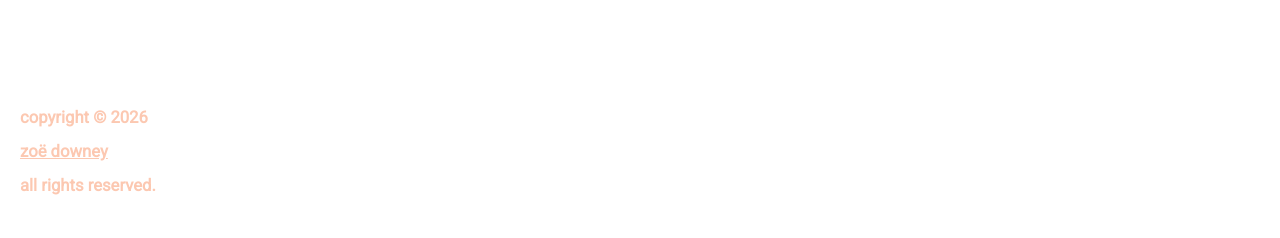
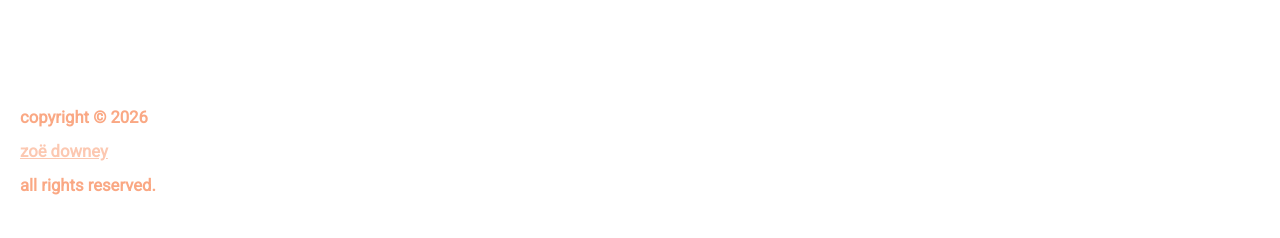
Before and after one commit to zoeurl/zoedowney.github.io, a Jekyll site: the page built from index.html, in a window 1280 px wide. Shown: the part 3132-3370 px from the top of the page. Built offline with Jekyll 4.4.1, drawn with Linux system fonts in a browser that asks for light colours.

Commit message:
Update photography.md

```diff
--- a/_layouts/photography.md
+++ b/_layouts/photography.md
@@ -44,7 +44,7 @@
 		<br>
 		<br>
             <p class="meta">
-            <font color="#fcc8b1">copyright © {{ site.time | date: '%Y' }}
+            <font color="#faa884">copyright © {{ site.time | date: '%Y' }}
 				<br><a href="/">{{site.author}}</a>
 				<br>all rights reserved.</font></strong></small>
             </p>
```
